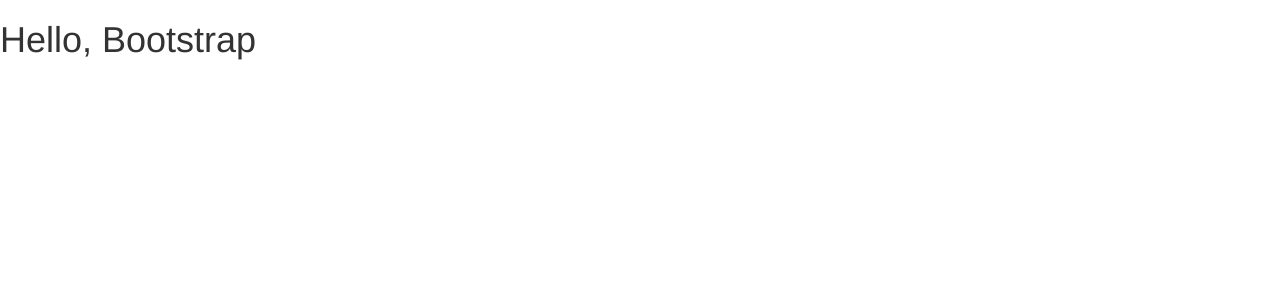
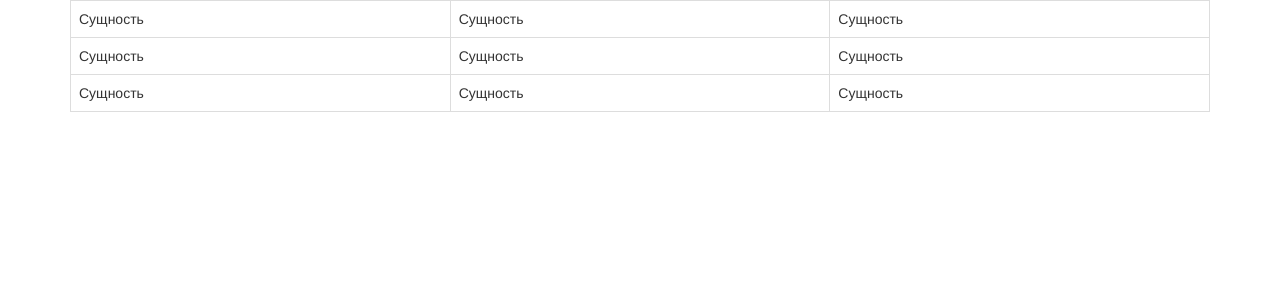
Before and after one commit to pavetok/fractal-matrix, a Flask app: page / in a window 1280 px wide. Shown: the top 300 px of the page. Run offline with Flask 2, Linux system fonts and the light colour scheme; some libraries are stand-ins or nearby versions.

Commit message:
table presentation

```diff
--- a/app/templates/base.html
+++ b/app/templates/base.html
@@ -1,12 +1,33 @@
 {% extends "bootstrap/base.html" %}
 {% block title %}This is an example page{% endblock %}
 
+{% block head %}
+{{super()}}
+<link rel="stylesheet" href="{{url_for('static', filename='styles.css')}}">
+{% endblock %}
+
 {% block navbar %}
-<div class="navbar navbar-fixed-top">
-	<!-- ... -->
-</div>
 {% endblock %}
 
 {% block content %}
-<h1>Hello, Bootstrap</h1>
+<!--todo: определиться с вариантом отрисовки куба: таблица, div-ы с бордерами или canvas-->
+	<div class="container">
+		<table class="table table-bordered">
+			<tr>
+				<td>Сущность</td>
+				<td>Сущность</td>
+				<td>Сущность</td>
+			</tr>
+			<tr>
+				<td>Сущность</td>
+				<td>Сущность</td>
+				<td>Сущность</td>
+			</tr>
+			<tr>
+				<td>Сущность</td>
+				<td>Сущность</td>
+				<td>Сущность</td>
+			</tr>
+		</table>
+	</div>
 {% endblock %}
```
Also changed, not shown: app/static/styles.css (added).
